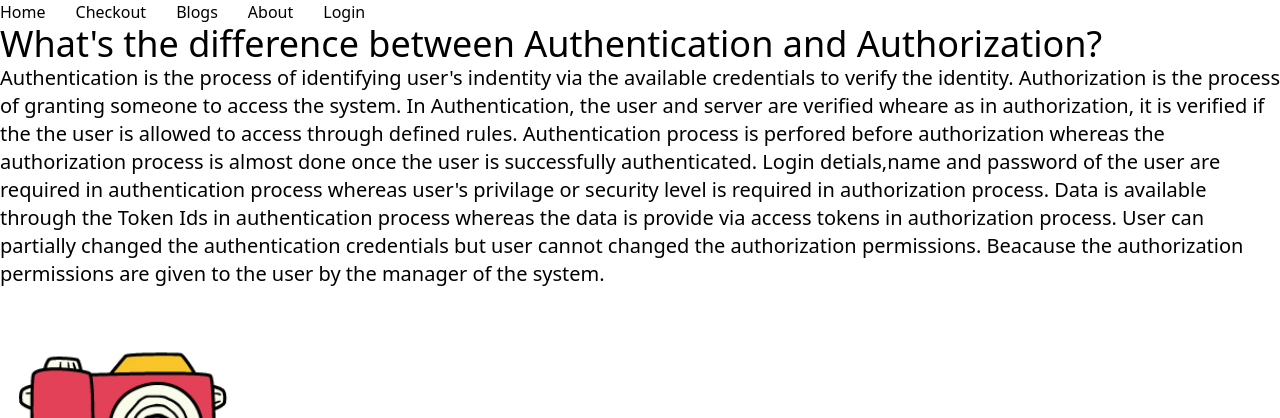
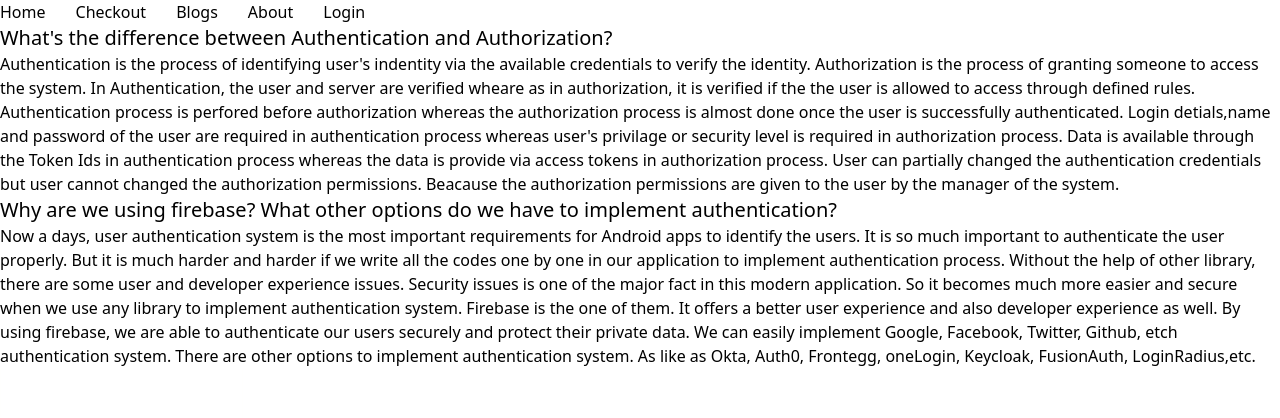
Before and after one commit to Omaralabdullah051/service-provider, a Vue app: page /blogs in a window 1280 px wide. Shown: the top 418 px of the page. Built offline with nearby package versions, Linux system fonts and the light colour scheme; no server answers.

Commit message:
Second question added

```diff
--- a/src/components/Question1.vue
+++ b/src/components/Question1.vue
@@ -1,7 +1,7 @@
 <template>
      <div className='text-center font-semibold'>
-            <h3 className='text-cyan-900'>What's the difference between Authentication and Authorization?</h3>
-            <h6 className='text-justify mt-5'>Authentication is the process of identifying user's indentity via the available credentials to verify the identity. Authorization is the process of granting someone to access the system. In Authentication, the user and server are verified wheare as in authorization, it is verified if the the user is allowed to access through defined rules. Authentication process is perfored before authorization whereas the authorization process is almost done once the user is successfully authenticated. Login detials,name and password of the user are required in authentication process whereas user's privilage or security level is required in authorization process. Data is available through the Token Ids in authentication process whereas the data is provide via access tokens in authorization process. User can partially changed the authentication credentials but user cannot changed the authorization permissions. Beacause the authorization permissions are given to the user by the manager of the system. </h6>
+        <h6 className='text-cyan-900 md:text-3xl'>What's the difference between Authentication and Authorization?</h6>
+            <p className='text-justify mt-5 text-xs md:text-base'>Authentication is the process of identifying user's indentity via the available credentials to verify the identity. Authorization is the process of granting someone to access the system. In Authentication, the user and server are verified wheare as in authorization, it is verified if the the user is allowed to access through defined rules. Authentication process is perfored before authorization whereas the authorization process is almost done once the user is successfully authenticated. Login detials,name and password of the user are required in authentication process whereas user's privilage or security level is required in authorization process. Data is available through the Token Ids in authentication process whereas the data is provide via access tokens in authorization process. User can partially changed the authentication credentials but user cannot changed the authorization permissions. Beacause the authorization permissions are given to the user by the manager of the system. </p>
         </div>
 </template>
 
--- /dev/null
+++ b/src/components/Question2.vue
@@ -0,0 +1,16 @@
+<template>
+    <div className='text-center font-semibold'>
+            <h6 className='text-cyan-900  md:text-3xl'>Why are we using firebase? What other options do we have to implement authentication?</h6>
+            <p className='text-justify mt-5 text-xs md:text-base'>Now a days, user authentication system is the most important requirements for Android apps to identify the users. It is so much important to authenticate the user properly. But it is much harder and harder if we write all the codes one by one in our application to implement authentication process. Without the help of other library, there are some user and developer experience issues. Security issues is one of the major fact in this modern application. So it becomes much more easier and secure when we use any library to implement authentication system. Firebase is the one of them.  It offers a better user experience and also developer experience as well. By using firebase, we are able to authenticate our users securely and protect their private data. We can easily implement Google, Facebook, Twitter, Github, etch authentication system. There are other options to implement authentication system. As like as Okta, Auth0, Frontegg,  oneLogin, Keycloak, FusionAuth, LoginRadius,etc.</p>
+        </div>
+</template>
+
+<script>
+    export default {
+        name: "Question2A"
+    }
+</script>
+
+<style scoped>
+
+</style>
--- a/src/pages/Blogs.vue
+++ b/src/pages/Blogs.vue
@@ -1,13 +1,18 @@
 <template>
-   <Question1/>
+     <div className='mt-8 md:mt-16 px-8 space-y-20'>
+    <Question1/>
+    <Question2/>
+   </div>
 </template>
 
 <script>
 import Question1 from "../components/Question1.vue";
+import Question2 from "../components/Question2.vue";
     export default {
         name: "BlogsA",
         components: {
             Question1,
+            Question2,
         }
     }
 </script>
```
